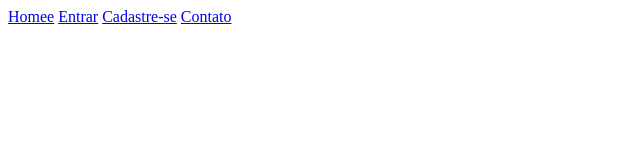
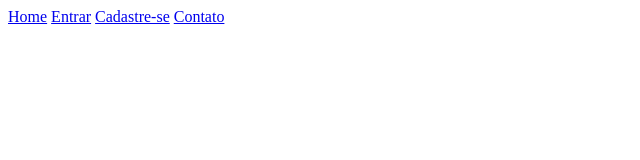
Before and after one commit to LucianoCarvalhoJunior/Projeto-Integrador1, a plain HTML site: page HTML/PaginaDeExibiçãoDeVagas.html in a window 1280 px wide. Shown: the full height of the page, 0-640 px from the left. Drawn offline with Linux system fonts and the light colour scheme.

Commit message:
Update PaginaDeExibiçãoDeVagas.html

```diff
--- a/HTML/PaginaDeExibiçãoDeVagas.html
+++ b/HTML/PaginaDeExibiçãoDeVagas.html
@@ -23,7 +23,7 @@
         <div class="">
 
 
-            <a href="PaginaInicial.html">Homee</a>
+            <a href="PaginaInicial.html">Home</a>
             <a href="PaginaDeLogin.html">Entrar</a>
             <a href="PaginaDeCadastro.html">Cadastre-se</a>
             <a href="PaginaDeContato.html">Contato</a>
```
